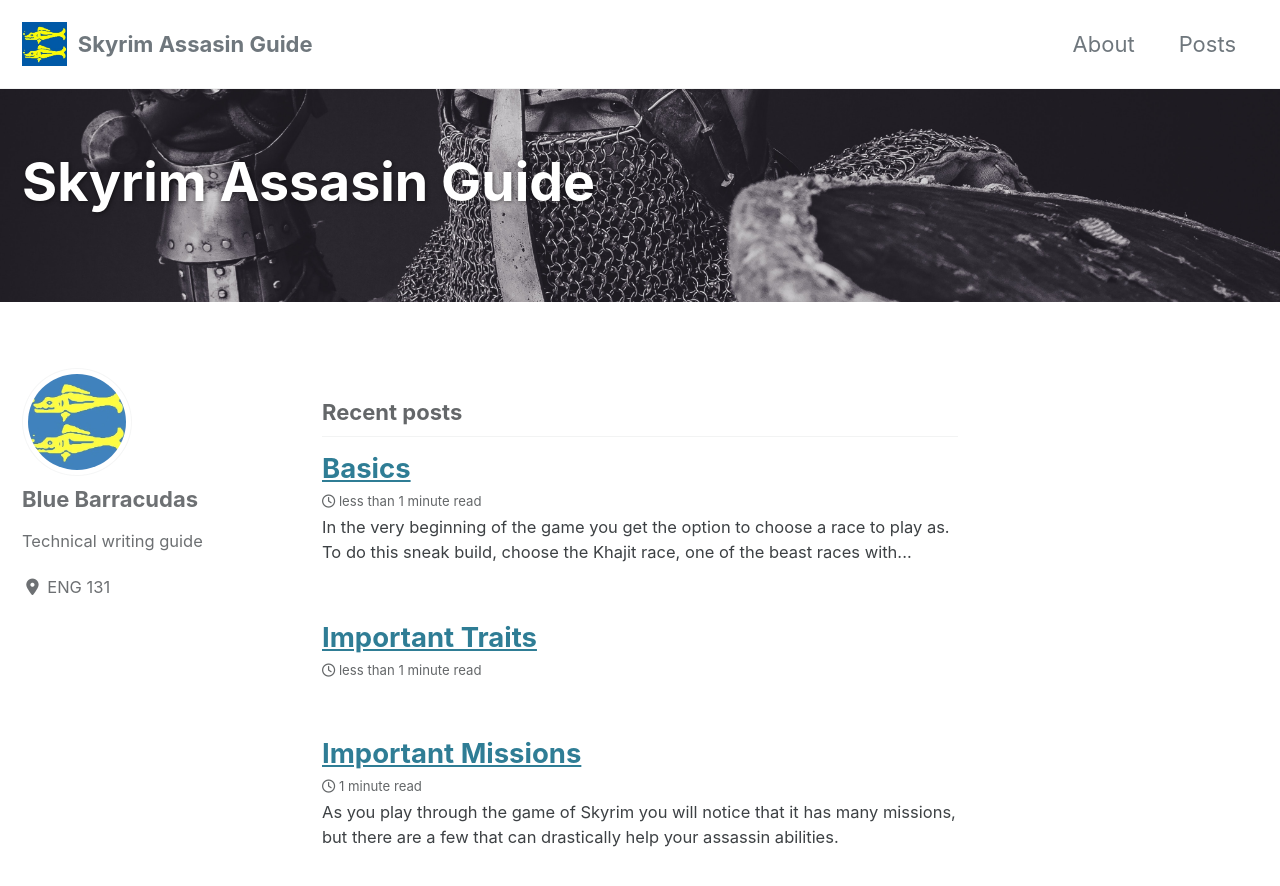
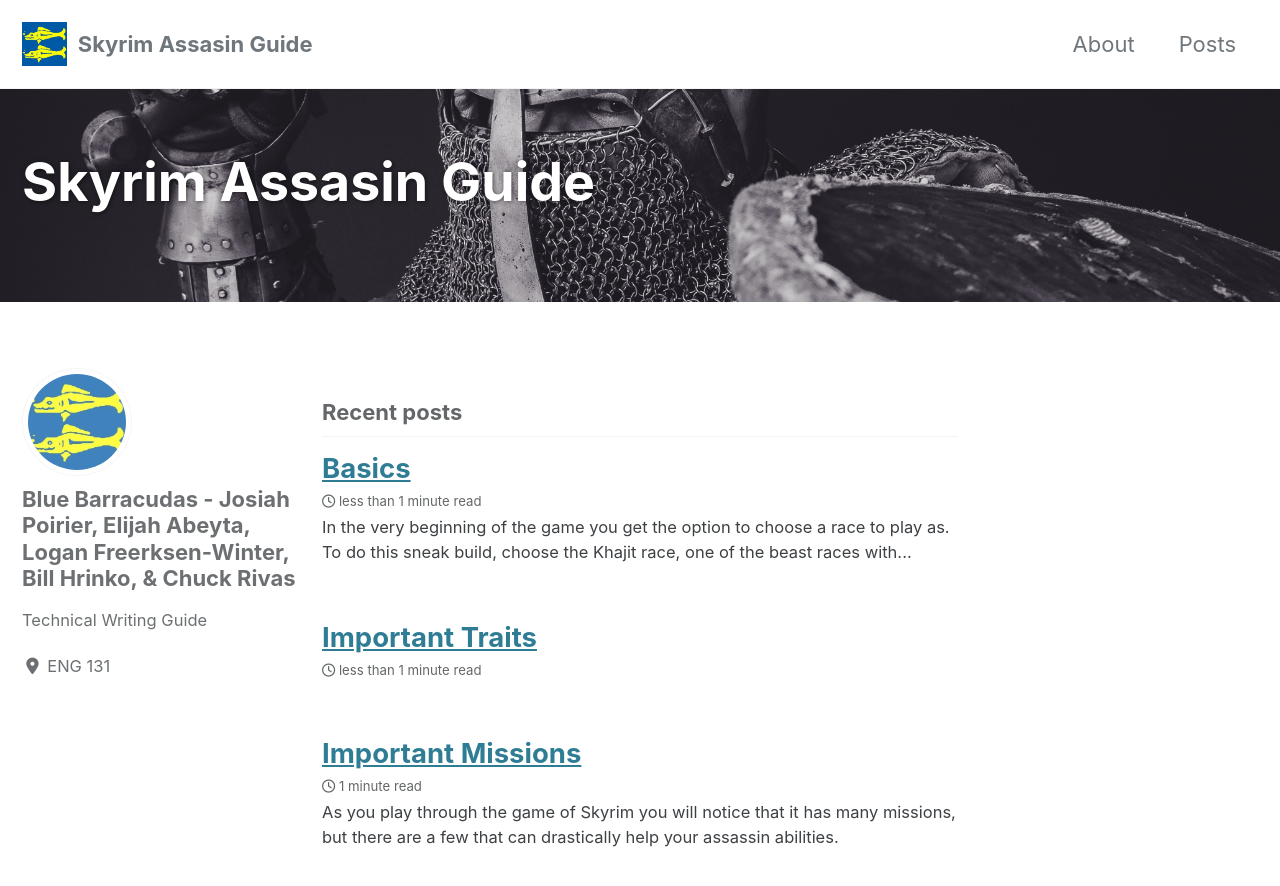
Before and after one commit to charlierivas3/StrategyGuideBlueBarracudas, a Jekyll site: the page built from index.html, in a window 1280 px wide and 900 px high. Shown: the top 886 px of the window. Built offline with Jekyll 4.4.1, drawn with Linux system fonts in a browser that asks for light colours; cached includes are drawn as plain includes; nearby versions of some CDN libraries; the list of posts is cut into pages by our own code.

Commit message:
Update _config.yml

```diff
--- a/_config.yml
+++ b/_config.yml
@@ -94,9 +94,9 @@
 
 # Site Author
 author:
-  name             : "Blue Barracudas"
+  name             : "Blue Barracudas - Josiah Poirier, Elijah Abeyta, Logan Freerksen-Winter, Bill Hrinko, & Chuck Rivas"
   avatar           : "/assets/images/Blue_Barracudas.jpg"
-  bio              : "Technical writing guide"
+  bio              : "Technical Writing Guide"
   location         : "ENG 131"
 #   email            :
 #   links:
```
